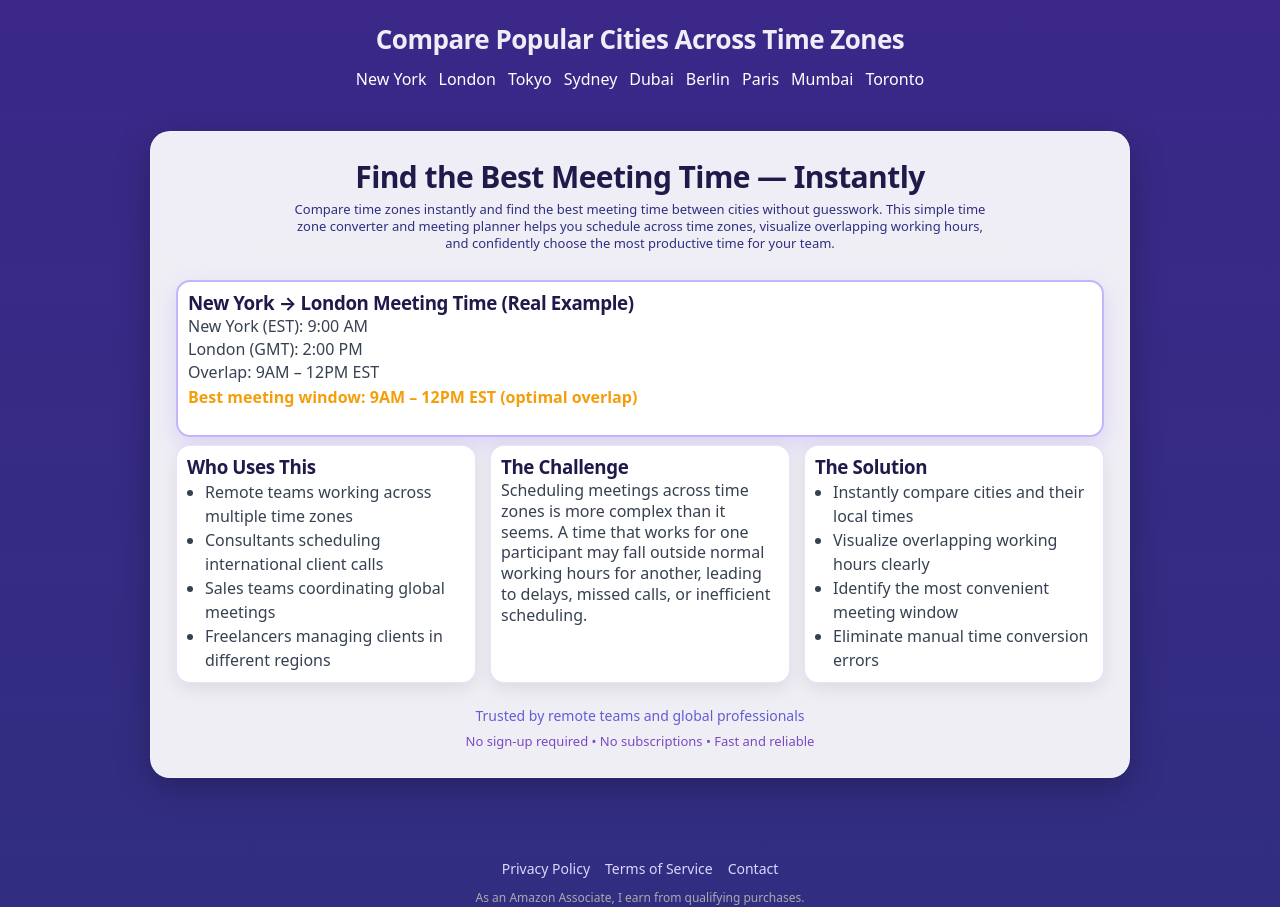
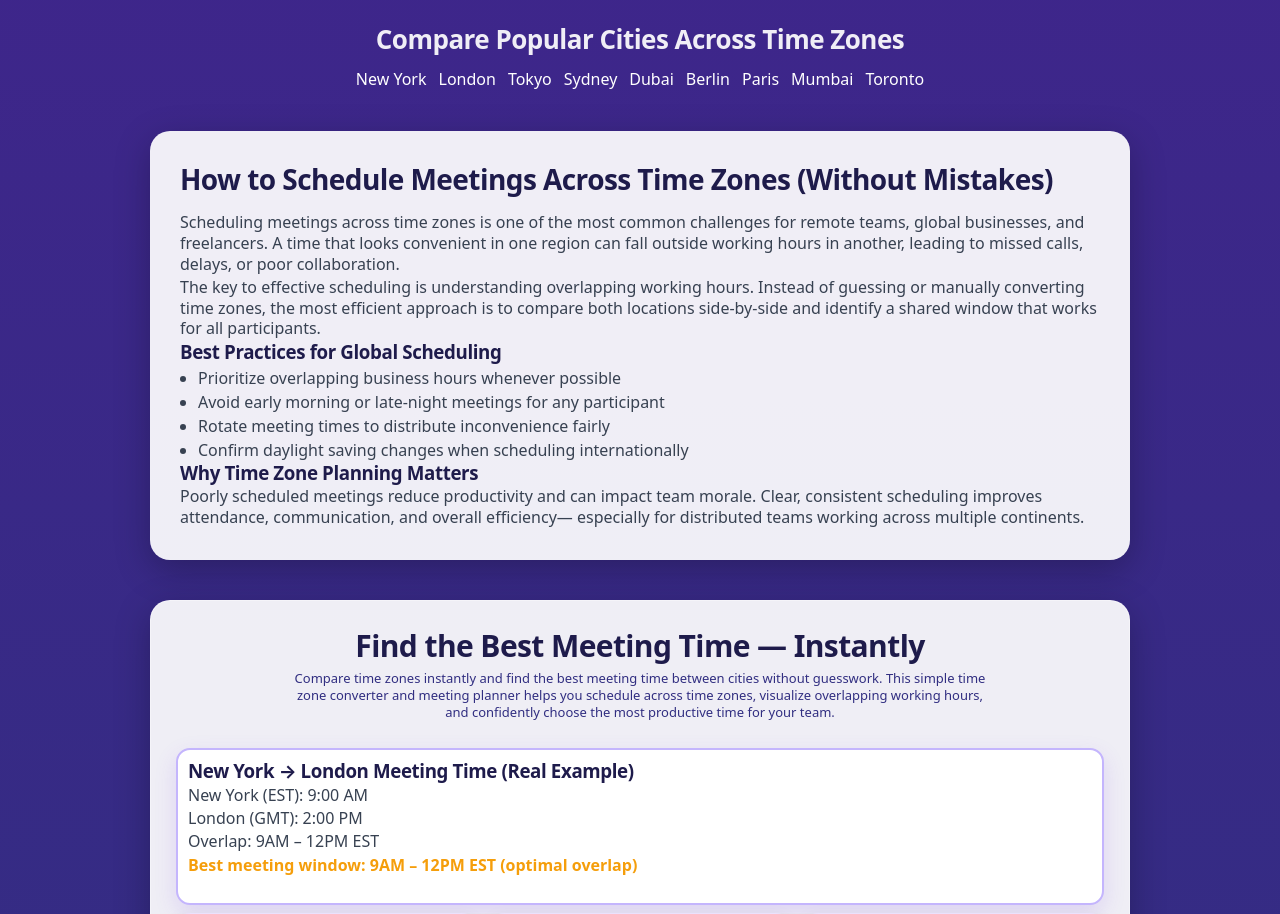
Before and after one commit to techtalk1282/Best-Meeting-Time, a Next.js app: page / in a window 1280 px wide. Shown: the part 1560-2474 px from the top of the page. Built offline with nearby package versions, Linux system fonts and the light colour scheme.

Commit message:
v3.4 — Insert high-value content block above SEO section (no deletions)
v3.4 — Insert high-value content block above SEO section (no deletions)

- Adds standalone content for AdSense approval
- Preserves full existing file
- No layout or logic changes

```diff
--- a/app/page.tsx
+++ b/app/page.tsx
@@ -58,7 +58,50 @@ export default function HomePage() {
                 <a href="/best-meeting-time-toronto">Toronto</a>
               </div>
             </div>
+            {/* 🆕 HIGH-VALUE CONTENT BLOCK (ADSENSE FIX) */}
+<div
+  style={{
+    maxWidth: "980px",
+    margin: "0 auto 40px auto",
+    background: "rgba(255,255,255,0.92)",
+    borderRadius: "20px",
+    padding: "30px",
+    boxShadow: "0 10px 35px rgba(0,0,0,0.25)",
+  }}
+>
+  <h2 style={{ fontSize: "28px", color: "#1e1b4b", marginBottom: "15px" }}>
+    How to Schedule Meetings Across Time Zones (Without Mistakes)
+  </h2>
 
+  <p style={text}>
+    Scheduling meetings across time zones is one of the most common challenges for
+    remote teams, global businesses, and freelancers. A time that looks convenient in
+    one region can fall outside working hours in another, leading to missed calls,
+    delays, or poor collaboration.
+  </p>
+
+  <p style={text}>
+    The key to effective scheduling is understanding overlapping working hours. Instead
+    of guessing or manually converting time zones, the most efficient approach is to
+    compare both locations side-by-side and identify a shared window that works for all
+    participants.
+  </p>
+
+  <h3 style={title}>Best Practices for Global Scheduling</h3>
+  <ul style={textList}>
+    <li>Prioritize overlapping business hours whenever possible</li>
+    <li>Avoid early morning or late-night meetings for any participant</li>
+    <li>Rotate meeting times to distribute inconvenience fairly</li>
+    <li>Confirm daylight saving changes when scheduling internationally</li>
+  </ul>
+
+  <h3 style={title}>Why Time Zone Planning Matters</h3>
+  <p style={text}>
+    Poorly scheduled meetings reduce productivity and can impact team morale. Clear,
+    consistent scheduling improves attendance, communication, and overall efficiency—
+    especially for distributed teams working across multiple continents.
+  </p>
+</div>
             {/* ✅ UNIFIED SEO BLOCK */}
             <div
               style={{
```
